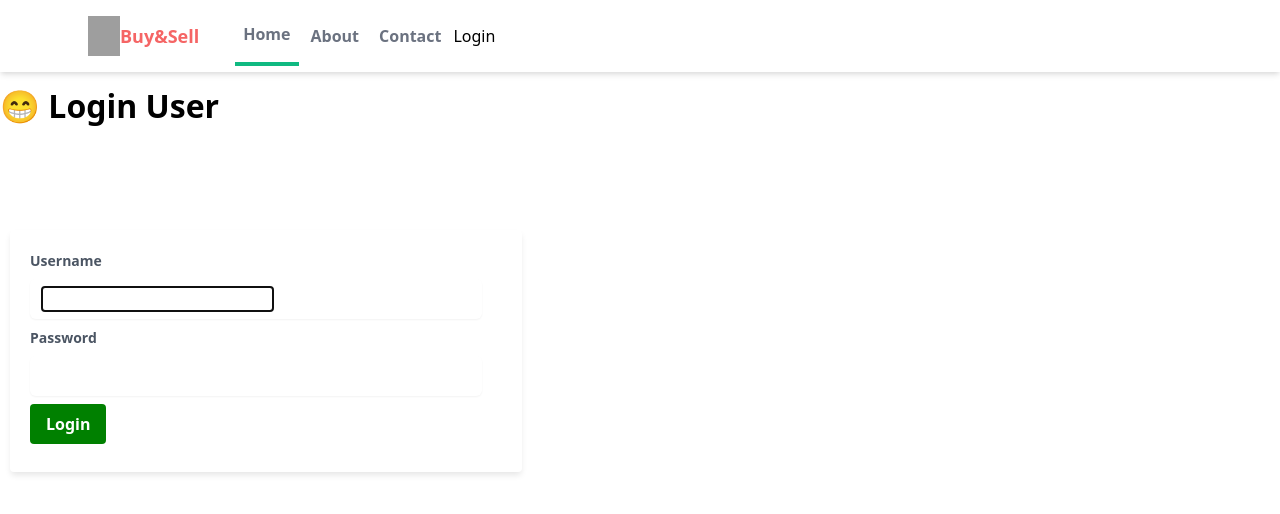
After one commit to kurenaisandip/DjangoE-CommerceWebsite-Learning, a Django app: page /users/login/ in a window 1280 px wide. The commit adds this page. Shown: the top 514 px of the page. Run offline with Django 4.2, Linux system fonts and the light colour scheme; style sheets or scripts are compiled from the project's sources; grey boxes are pictures that could not be loaded.

Commit message:
Authentication section is finished but register doesn't work

```diff
--- a/myapp/templates/myapp/base.html
+++ b/myapp/templates/myapp/base.html
@@ -145,10 +145,17 @@
                         </a>
                     </div>
                     <div class="item-center flex space-x-1">
-                        <a href="" class="py-4 px-2 text-gray-500 font-semibold border-b-4 border-green-500">Home</a>
-                        <a href="" class="py-4 px-2 text-gray-500 font-semibold">About</a>
-                        <a href="" class="py-4 px-2 text-gray-500 font-semibold">Contact</a>
-                    </div>
+                <a href="" class="py-4 px-2 text-gray-500 font-semibold border-b-4 border-green-500">Home</a>
+    <a href="" class="py-4 px-2 text-gray-500 font-semibold">About</a>
+    <a href="" class="py-4 px-2 text-gray-500 font-semibold">Contact</a>
+    {% if user.is_authenticated %}
+        <a href="{% url 'users:logout' %}">Logout</a>
+        <a href="{% url 'users:profile' %}">Profile</a>
+    {% else %}
+        <a href="{% url 'users:login' %}">Login</a>
+    {% endif %}
+</div>
+
                 </div>
             </div>
         </div>
--- a/mysite/settings.py
+++ b/mysite/settings.py
@@ -128,3 +128,5 @@ DEFAULT_AUTO_FIELD = 'django.db.models.BigAutoField'
 
 MEDIA_ROOT = BASE_DIR / 'media'
 MEDIA_URL ='/media/'
+LOGIN_REDIRECT_URL = 'myapp:product'
+LOGIN_URL = 'users:login'
--- /dev/null
+++ b/users/templates/users/login.html
@@ -0,0 +1,41 @@
+{% extends 'myapp/base.html' %}
+
+<!DOCTYPE html>
+<html lang="en">
+<head>
+    <meta charset="UTF-8">
+    <title>Title</title>
+</head>
+<body>
+
+{% block body %}
+ <h1 style="font-size: 2rem; margin: 10px 0; font-weight: bold;">😁 Login User</h1>
+    <div style="padding-top: 5rem;">
+        <form method="post" style="width: 40%; background-color: white; box-shadow: 0 4px 6px -1px rgba(0, 0, 0, 0.1); margin: 10px; border-radius: 0.25rem; padding: 1.25rem;">
+            {% csrf_token %}
+            <div style="margin-bottom: 0.5rem;">
+                <label style="display: block; color: #4b5563; font-size: 0.875rem; font-weight: bold; margin-bottom: 0.5rem;">Username</label>
+                <div style="box-shadow: 0 1px 2px 0 rgba(0, 0, 0, 0.05); border-radius: 0.375rem; padding: 0.5rem 0.75rem; margin-right: 1.25rem; color: #4b5563;">
+                    {{ form.username }}
+                </div>
+            </div>
+
+
+            <div style="margin-bottom: 0.5rem;">
+                <label style="display: block; color: #4b5563; font-size: 0.875rem; font-weight: bold; margin-bottom: 0.5rem;">Password</label>
+                <div style="box-shadow: 0 1px 2px 0 rgba(0, 0, 0, 0.05); border-radius: 0.375rem; padding: 0.5rem 0.75rem; margin-right: 1.25rem; color: #4b5563;">
+                    {{ form.password}}
+                </div>
+            </div>
+
+
+            <div style="margin-bottom: 0.5rem;">
+                <button type="submit" style="background-color: green; color: white; font-weight: bold; padding: 0.5rem 1rem; border-radius: 0.25rem; cursor: pointer; border: none;">
+                    Login
+                </button>
+            </div>
+        </form>
+    </div>
+{% endblock %}
+</body>
+</html>
--- a/users/urls.py
+++ b/users/urls.py
@@ -8,5 +8,7 @@ from . import views
 app_name = 'users'
 urlpatterns = [
     path('register/', views.register, name='register'),
-    # path('login/', authentication_views.LoginView.as_view(), name='login')  #class based view: whenever we are using the classbased view, we need to need to mention the view
+    path('login/', authentication_views.LoginView.as_view(template_name='users/login.html'), name='login'),  #class based view: whenever we are using the classbased view, we need to need to mention the view
+    path('logout/', authentication_views.LogoutView.as_view(template_name='users/logout.html'), name='logout'),
+    path('profile/', views.profile, name='profile'),
 ]
--- a/users/views.py
+++ b/users/views.py
@@ -1,3 +1,4 @@
+from django.contrib.auth.decorators import login_required
 from django.shortcuts import render, redirect
 from .forms import NewUserForm
 
@@ -15,3 +16,7 @@ def register(request):
         'form':form
     }
     return render(request, 'users/register.html', context)
+
+@login_required
+def profile(request):
+    return render(request, 'users/profile.html')
```
Also changed, not shown: users/templates/users/logout.html (added, +17 -0 lines), users/templates/users/profile.html (added, +17 -0 lines), db.sqlite3.
